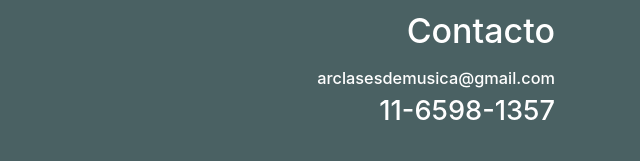
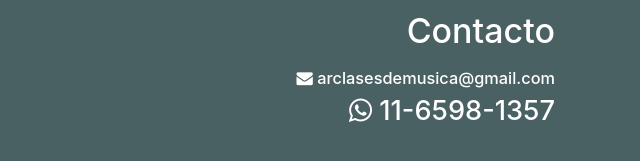
Before and after one commit to miltonzini/clasesdemusica, a website with bundled scripts: page index.html in a window 1280 px wide. Shown: the part 2961-3122 px from the top of the page, 640-1280 px from the left. Built offline with nearby package versions, Linux system fonts and the light colour scheme; files whose address does not match are found by name.

Commit message:
footer fa icons and links

```diff
--- a/index.html
+++ b/index.html
@@ -318,8 +318,8 @@
        <div class="call-to-action bg-theme-gray1">
         <div class="container text-right">
           <h2>Contacto</h2>
-          <h3>arclasesdemusica@gmail.com</h3>
-          <h3 class="phonenumber">11-6598-1357</h3>
+          <a href="mailto:arclasesdemusica@gmail.com?subject=Quiero%20info%20Sobre%20las%20clases!&body=Buenas,%20mi%20nombre%20es%20&#9829;&#9829;&#9829;%20y%20estoy%20interesado%20en%20las%20clases%20de%20&#9829;&#9829;&#9829;." target="_blank"><h3><i class="fa fa-envelope"></i> arclasesdemusica@gmail.com</h3></a>
+          <a href="https://wa.me/541165981357?text=Buenas!,%20quisiera%20m%C3%A1s%20info%20sobre%20las%20clases%20de..." target="_blank"><h3 class="phonenumber"><i class="fa fa-whatsapp"></i> 11-6598-1357</h3></a>
         </div>
       </div>
     </footer>
```
